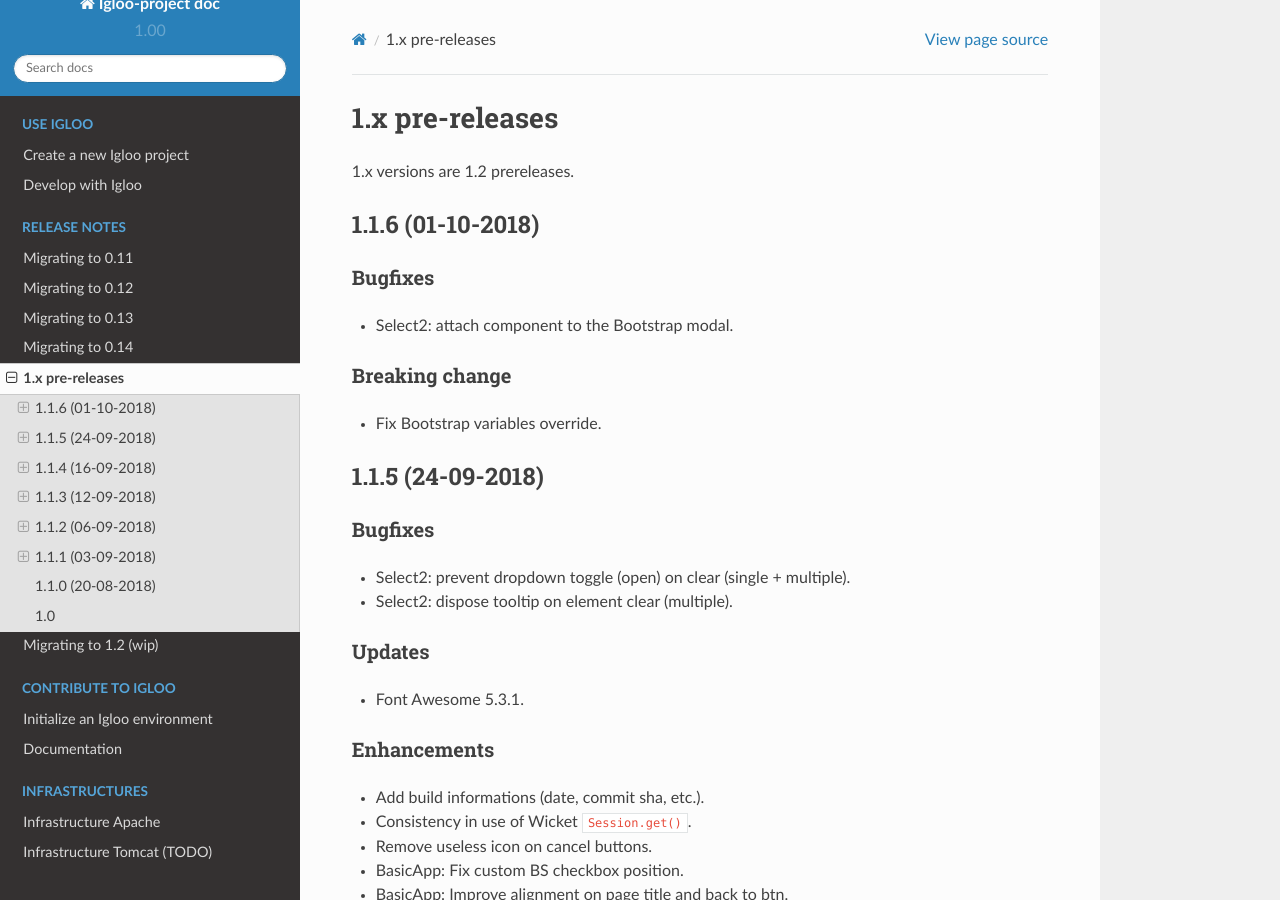
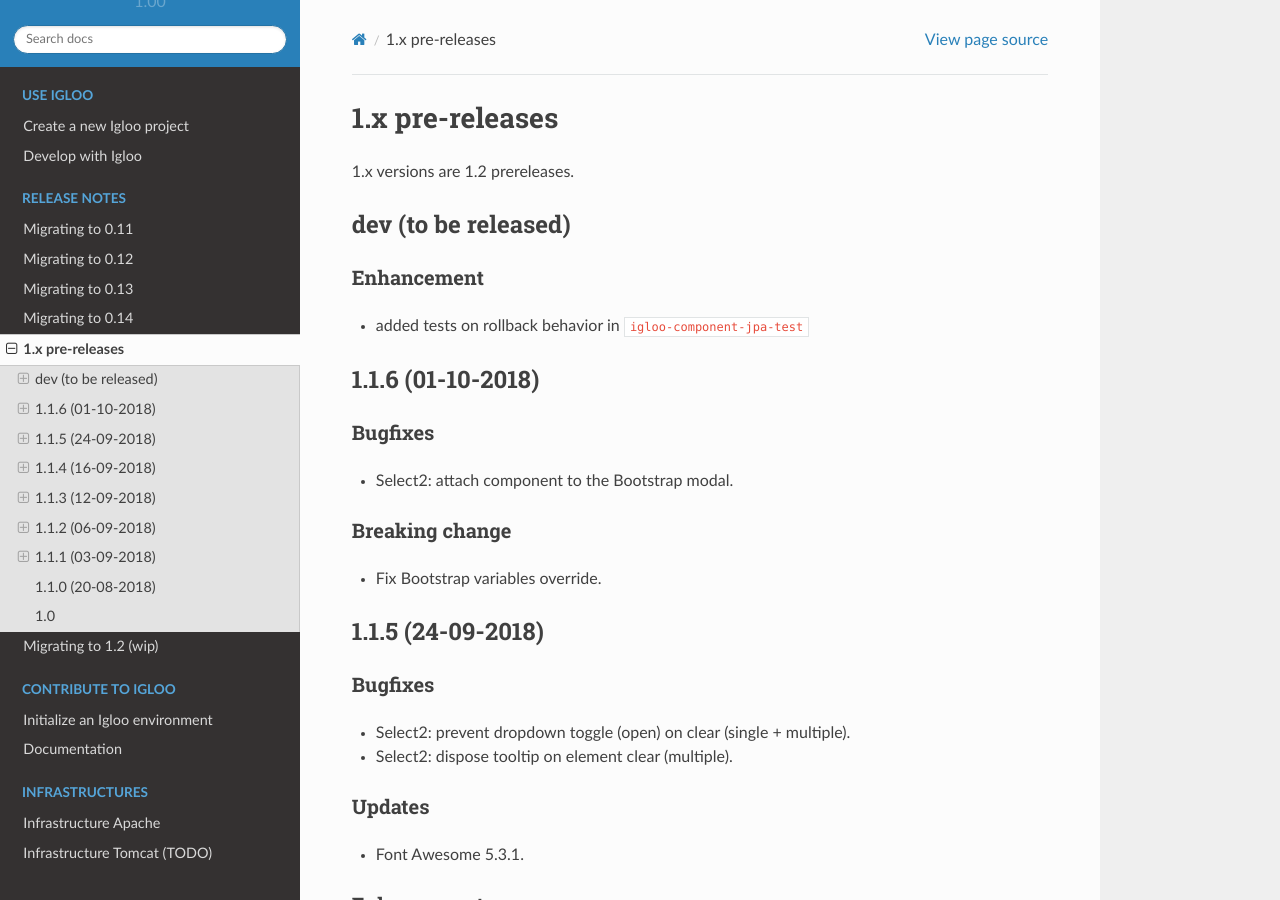
Before and after one commit to igloo-project/igloo-doc, a Sphinx documentation site: the page built from source/release-notes/1.x.rst, in a window 1280 px wide and 900 px high. Built offline with Sphinx 7.4.7 and the Read the Docs theme 2.0.0, drawn with Linux system fonts in a browser that asks for light colours.

Commit message:
updated changelog for dev version

```diff
--- a/source/release-notes/1.x.rst
+++ b/source/release-notes/1.x.rst
@@ -3,6 +3,14 @@
 ################
 
 1.x versions are 1.2 prereleases.
+
+dev (to be released)
+####################
+
+Enhancement
+***********
+
+* added tests on rollback behavior in ``igloo-component-jpa-test``
 
 .. _v1.1.6:
 
```
